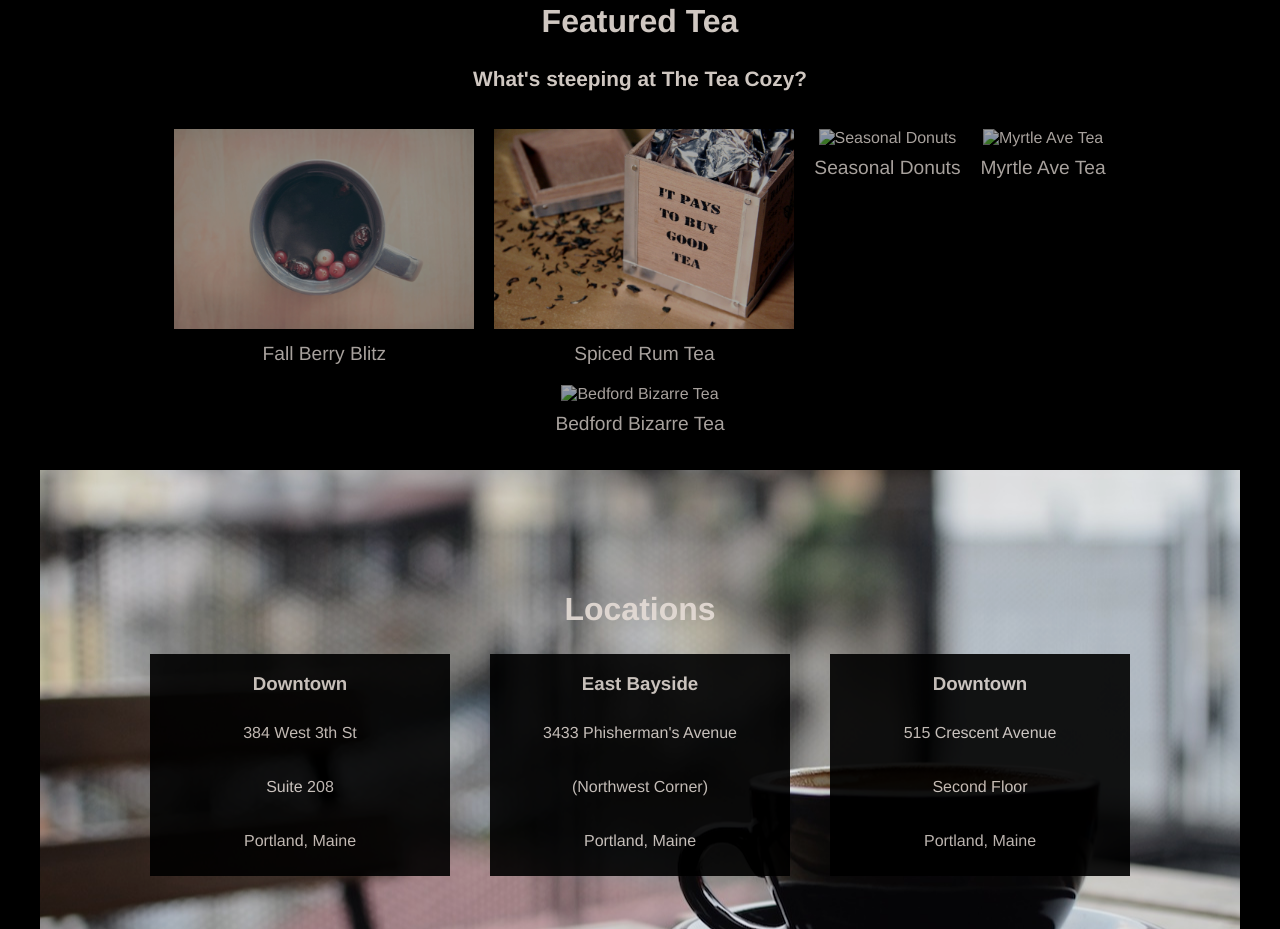
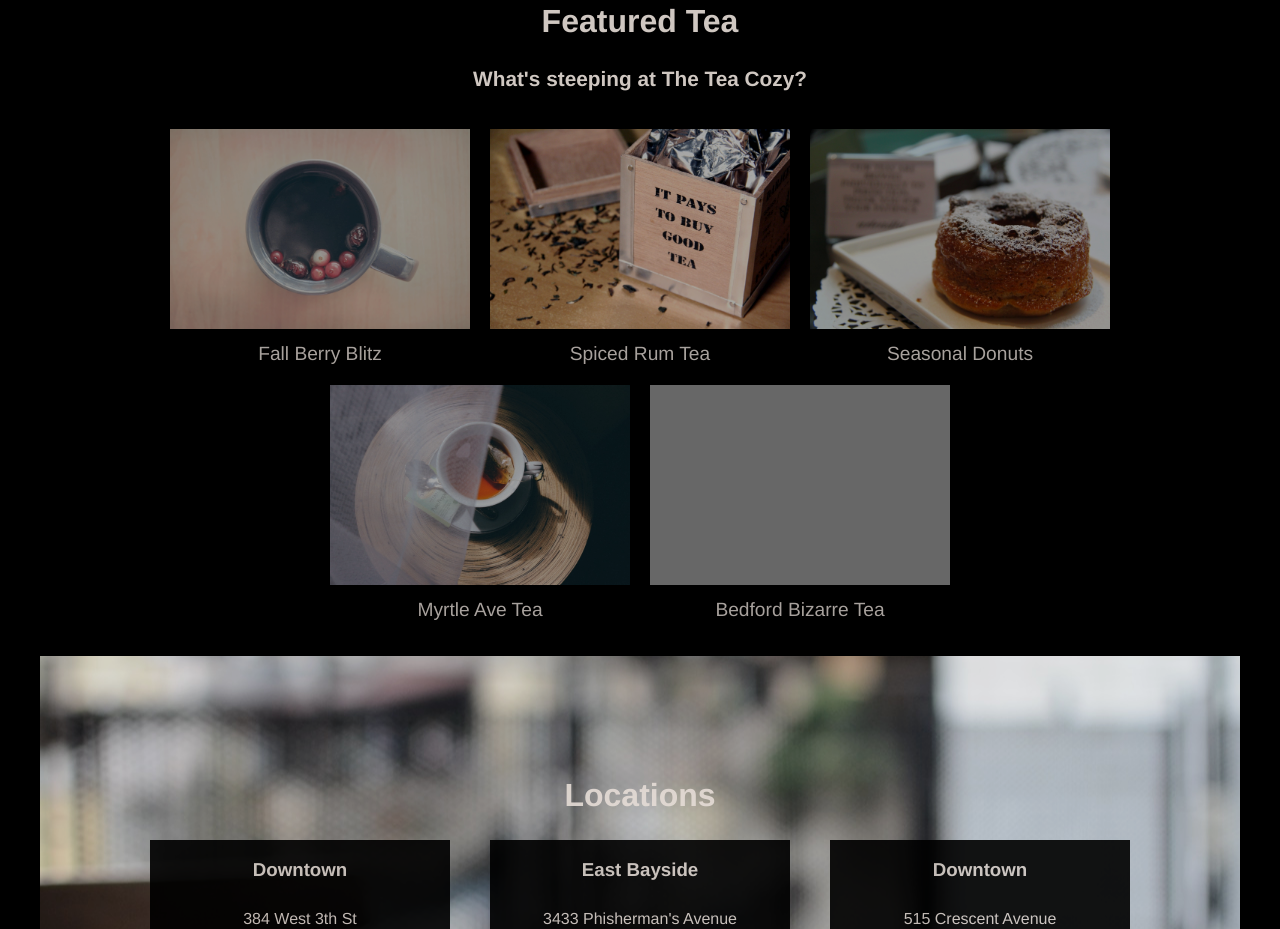
Before and after one commit to OliverJamesCarr/Codecademy-Project-Tea-Cozy, a plain HTML site: page index.html in a window 1280 px wide. Shown: the part 793-1722 px from the top of the page. Drawn offline with Linux system fonts and the light colour scheme; the site is published under a folder, as on GitHub Pages, so addresses that start at the root find nothing.

Commit message:
fix image links

```diff
--- a/index.html
+++ b/index.html
@@ -35,15 +35,15 @@
                     <figcaption>Spiced Rum Tea</figcaption>
                 </figure>
                 <figure>
-                    <img src="/images/img-donut.jpg" alt="Seasonal Donuts">
+                    <img src="images/img-donut.jpg" alt="Seasonal Donuts">
                     <figcaption>Seasonal Donuts</figcaption>
                 </figure>
                 <figure>
-                    <img src="/images/img-myrtle-ave.jpg" alt="Myrtle Ave Tea">
+                    <img src="images/img-myrtle-ave.jpg" alt="Myrtle Ave Tea">
                     <figcaption>Myrtle Ave Tea</figcaption>
                 </figure>
                 <figure>
-                    <img src="/images/img-bedford-bizarre.jpg" alt="Bedford Bizarre Tea">
+                    <img src="images/img-bedford-bizarre.jpg" alt="Bedford Bizarre Tea">
                     <figcaption>Bedford Bizarre Tea</figcaption>
                 </figure>
             </div>
```
